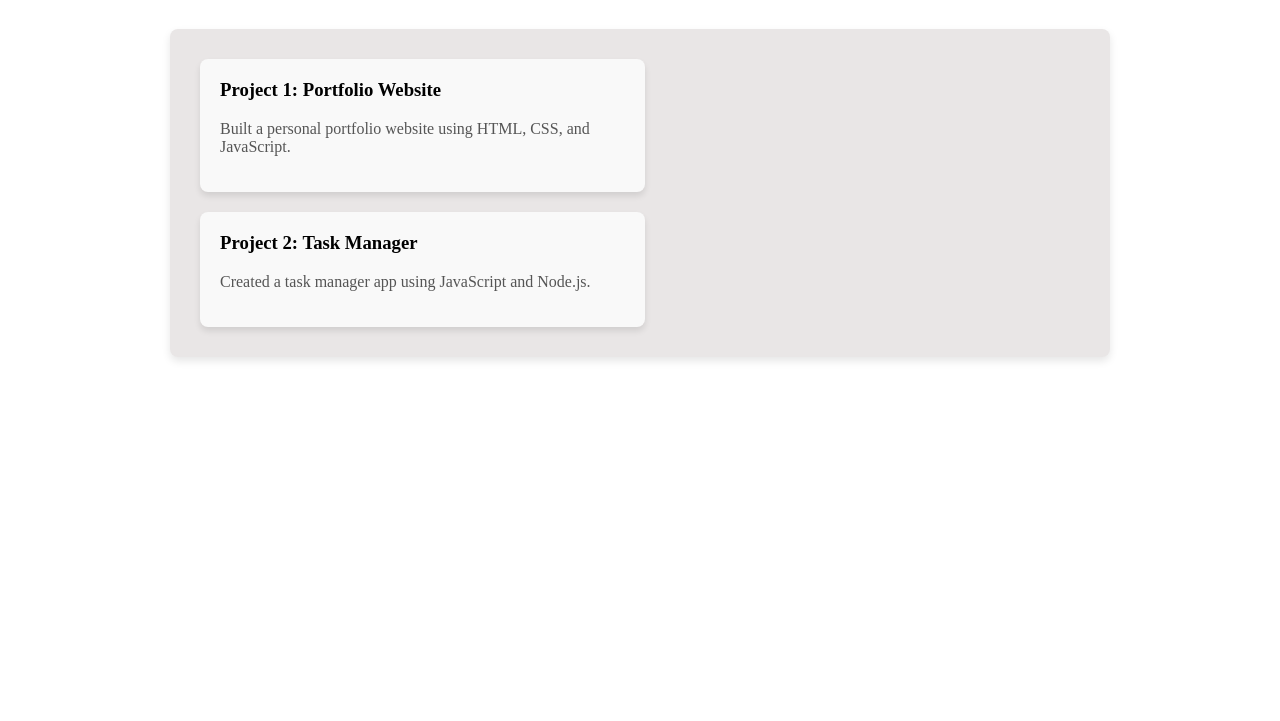
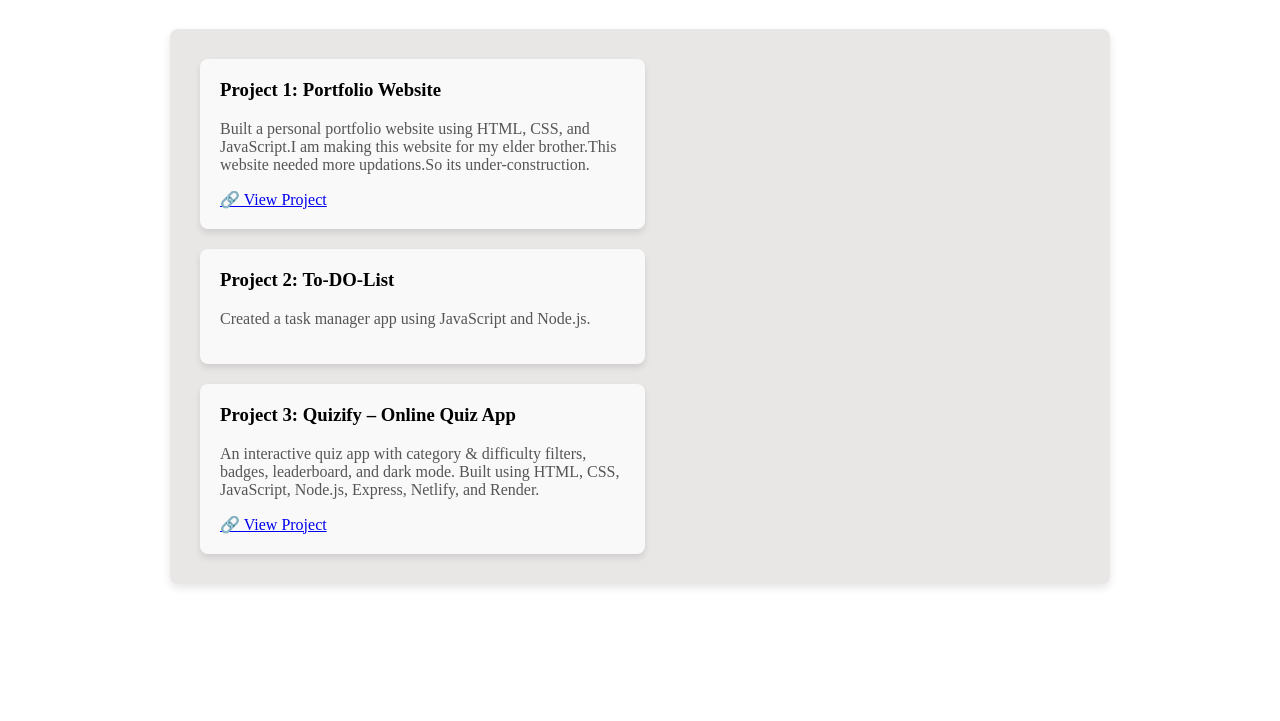
Before and after one commit to Apurbo2k25/MinePortfolio, a plain HTML site: page projects.html in a window 1280 px wide. Shown: the part 79-800 px from the top of the page. Drawn offline with Linux system fonts and the light colour scheme.

Commit message:
Some Changes

```diff
--- a/projects.html
+++ b/projects.html
@@ -15,14 +15,24 @@
     <main>
         <div class="project-card">
             <h3>Project 1: Portfolio Website</h3>
-            <p>Built a personal portfolio website using HTML, CSS, and JavaScript.</p>
+            <p>Built a personal portfolio website using HTML, CSS, and JavaScript.I am making this website
+                for my elder brother.This website needed more updations.So its under-construction.
+            </p>
+            <a href="https://itspace2k25.netlify.app" target="_blank">🔗 View Project</a>
         </div>
 
         <div class="project-card">
-            <h3>Project 2: Task Manager</h3>
+            <h3>Project 2: To-DO-List</h3>
             <p>Created a task manager app using JavaScript and Node.js.</p>
         </div>
+
+        <div class="project-card">
+            <h3>Project 3: Quizify – Online Quiz App</h3>
+            <p>An interactive quiz app with category & difficulty filters, badges, leaderboard, and dark mode. Built using HTML, CSS, JavaScript, Node.js, Express, Netlify, and Render.</p>
+            <a href="https://quizify2025.netlify.app" target="_blank">🔗 View Project</a>
+        </div>
     </main>
+
     <footer>
         <div class="contact-item">
             <h3>Phone</h3>
@@ -38,10 +48,9 @@
                 <a href="https://www.facebook.com/share/15zRK448sH/?mibextid=wwXIfr" target="_blank" class="link">Facebook</a>
                 <a href="https://x.com/itsapurbo001?s=11&mx=2" target="_blank" class="link">X</a>
             </p>
-
         </div>
         <p>© 2025 By Apurbo Chakrabarty</p>
-</footer>
+    </footer>
 
 </body>
 </html>
```
Also changed, not shown: index.html (+7 -7 lines), pic2.jpeg (deleted), pic3.jpeg (deleted), pic4.jpeg (deleted), pic5.jpeg (deleted).
